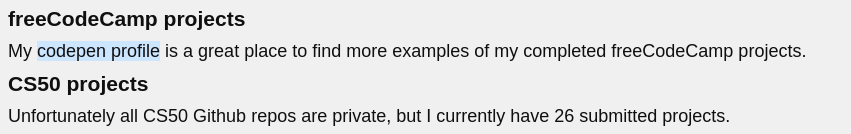
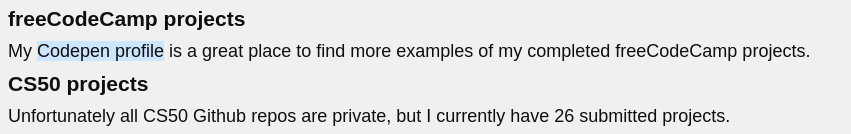
Before and after one commit to MagicCurlyHair/rsschool-codejam1-cv, a plain HTML site: page index.html in a window 1280 px wide. Shown: the part 1586-1720 px from the top of the page, 138-989 px from the left. Drawn offline with Linux system fonts and the light colour scheme; a web font is replaced by a local one.

Commit message:
fix: misspelled Codepen

```diff
--- a/index.html
+++ b/index.html
@@ -128,7 +128,7 @@
             <li>
               <h3>freeCodeCamp projects</h3>
               <p class="page-paragraph">
-                My <a class="page-link" href="https://codepen.io/MagicCurlyHair/">codepen profile</a>
+                My <a class="page-link" href="https://codepen.io/MagicCurlyHair/">Codepen profile</a>
                 is a great place to find more examples of my completed freeCodeCamp projects.
               </p>
             </li>
```
